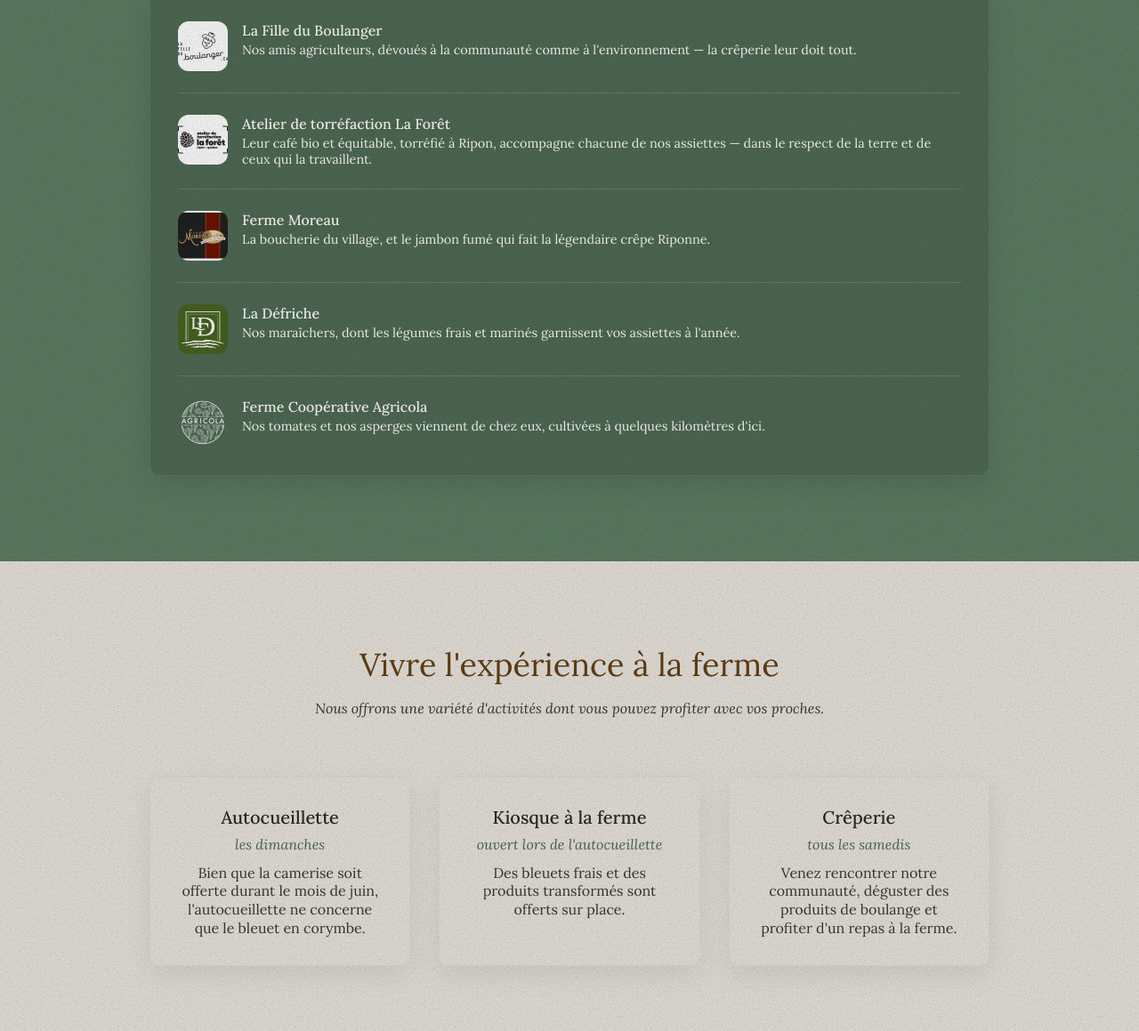
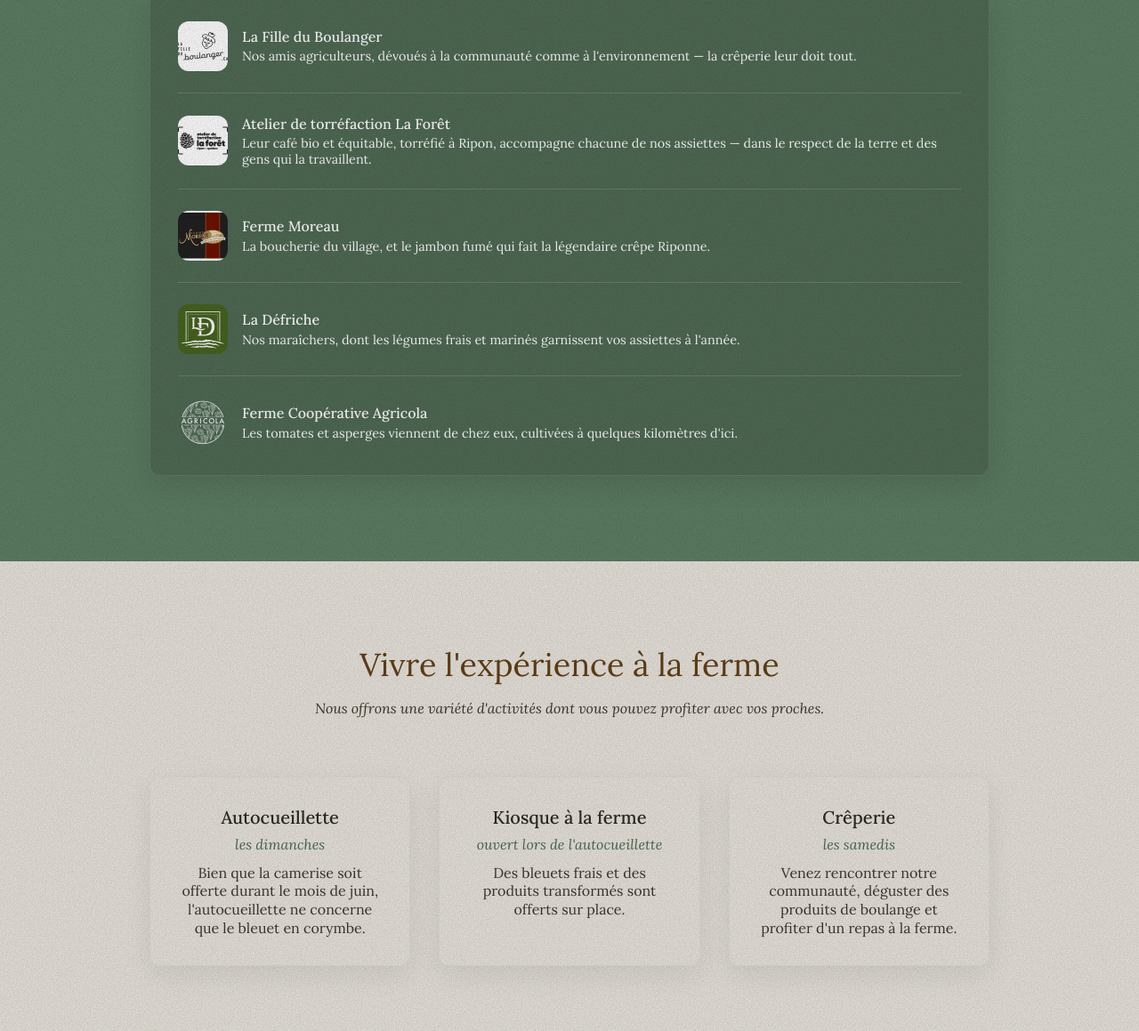
Before and after one commit to 909mix/oreflore_site-web, a website: page public/index.html in a window 1280 px wide. Shown: the part 2197-3356 px from the top of the page at 89% size. Drawn offline with Linux system fonts and the light colour scheme; a web font is replaced by a local one.

Commit message:
Content tweaks in partenaires/activites and center partner text alignment
Wording fixes for La Foret and Agricola descriptions, "les samedis"
label, and vertically center partner name/desc against logo height.

```diff
--- a/public/index.html
+++ b/public/index.html
@@ -525,7 +525,7 @@
       }
       .partenaire-row {
         display: flex;
-        align-items: flex-start;
+        align-items: center;
         gap: 1rem;
       }
       .partenaire-row + .partenaire-row {
@@ -936,7 +936,7 @@
               </a>
               <div class="partenaire-info">
                 <p class="partenaire-name"><a href="https://cafelaforet.ca/accueil" target="_blank" rel="noopener noreferrer">Atelier de torréfaction La Forêt</a></p>
-                <p class="partenaire-desc">Leur café bio et équitable, torréfié à Ripon, accompagne chacune de nos assiettes — dans le respect de la terre et de ceux qui la travaillent.</p>
+                <p class="partenaire-desc">Leur café bio et équitable, torréfié à Ripon, accompagne chacune de nos assiettes — dans le respect de la terre et des gens qui la travaillent.</p>
               </div>
             </div>
 
@@ -990,7 +990,7 @@
               </a>
               <div class="partenaire-info">
                 <p class="partenaire-name"><a href="https://fr.fermeagricola.com/" target="_blank" rel="noopener noreferrer">Ferme Coopérative Agricola</a></p>
-                <p class="partenaire-desc">Nos tomates et nos asperges viennent de chez eux, cultivées à quelques kilomètres d'ici.</p>
+                <p class="partenaire-desc">Les tomates et asperges viennent de chez eux, cultivées à quelques kilomètres d'ici.</p>
               </div>
             </div>
           </div>
@@ -1019,7 +1019,7 @@
           </div>
           <div class="card">
             <h3>Crêperie</h3>
-            <p class="card-label">tous les samedis</p>
+            <p class="card-label">les samedis</p>
             <p>Venez rencontrer notre communauté, déguster des produits de
             boulange et profiter d'un repas à la ferme.</p>
           </div>
```
